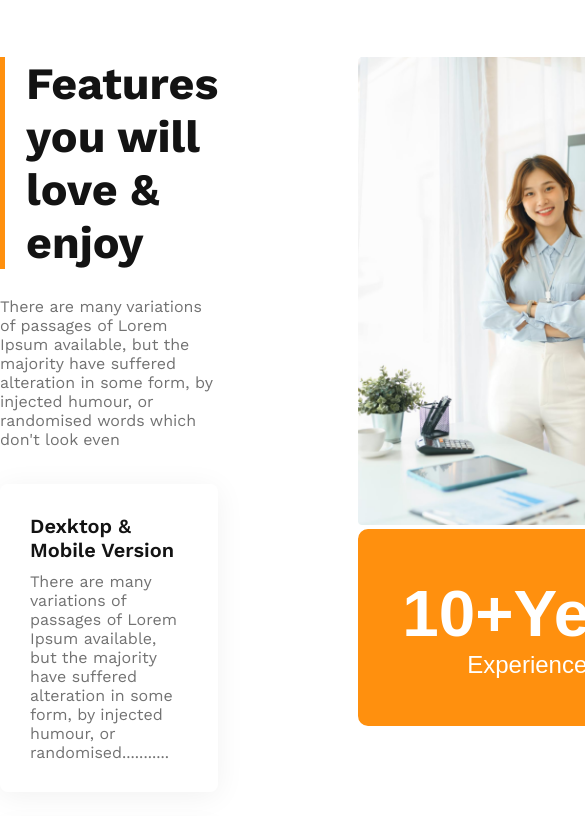
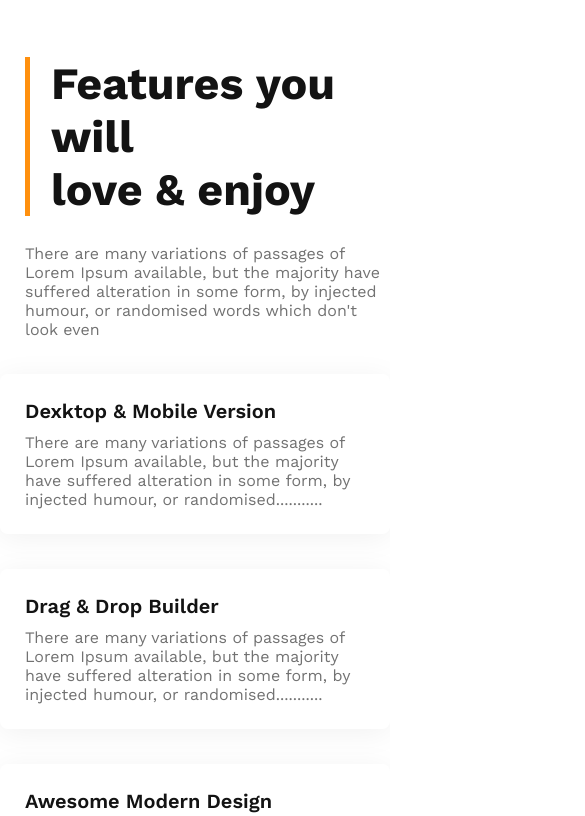
Before and after one commit to Shamim-Islam/G3-Architect, a plain HTML site: page index.html in a window 390 px wide. Shown: the part 3029-3845 px from the top of the page, 585 px wide, since content can reach past the window. Drawn offline with nearby package versions, Linux system fonts and the light colour scheme.

Commit message:
added feature section and made responsive. also completing all the khuchra kaj and It will be the last commit for this project

```diff
--- a/index.html
+++ b/index.html
@@ -49,7 +49,7 @@
         </section>
         <!-- start of features section -->
          <section class="features">
-            <div>
+            <div class="features-left">
                 <h3 id="feature-section-title" class="section-title dark-1">Features you will <br>love & enjoy</h3>
                 <p class="section-description dark-3">There are many variations of passages of Lorem Ipsum available, but the majority have suffered alteration in some form, by injected humour, or randomised words which don't look even</p>
                 <!-- features cards -->
@@ -70,7 +70,7 @@
                     <p class="dark-3">There are many variations of passages of Lorem Ipsum available, but the majority have suffered alteration in some form, by injected humour, or randomised...........</p>
                 </div>
             </div>
-            <div>
+            <div class="features-right">
                 <img src="./images/architect.png" alt="">
                 <button id="experience-batch" class="btn-primary">
                     <span id="experience-year">10+Year</span>
--- a/styles.css/architects.css
+++ b/styles.css/architects.css
@@ -4,10 +4,10 @@
 @import url('https://fonts.googleapis.com/css2?family=Work+Sans:ital,wght@0,100..900;1,100..900&display=swap');
 
 .work-sans-font {
-  font-family: "Work Sans", sans-serif;
-  font-optical-sizing: auto;
-  font-weight: 400;
-  font-style: normal;
+    font-family: "Work Sans", sans-serif;
+    font-optical-sizing: auto;
+    font-weight: 400;
+    font-style: normal;
 }
 
 * {
@@ -92,7 +92,7 @@ main > section {
 }
 
 .brand > span {
-   color: rgb(255, 144, 14);
+    color: rgb(255, 144, 14);
 }
 
 .nav-item {
@@ -188,8 +188,6 @@ span#part-2 {
     margin-bottom: 35px;
     border-radius: 8px;
     box-shadow: 0px 4px 30px 0px rgba(0, 0, 0, 0.06);
-    max-width: 586px;
-    /* background: rgb(255, 255, 255); */
 }
 
 .features-card > .feature-title {
@@ -198,23 +196,24 @@ span#part-2 {
     margin-bottom: 10px;
 }
 
-.features img {
+.features-right img {
     width: 100%;
 }
 
+#experience-batch {
+    padding: 40px 35px;
+    margin-left: -100px;
+    margin-top: -120px;
+}
 #experience-year {
-    font-size: 4.1rem;
+    font-size: 4rem;
     font-weight: 700;
-}
-#experience-batch {
-    padding: 45px 42px;
 }
 
 #experience-batch span:last-child {
     font-size: 1.5rem;
     font-weight: 500;
 }
-
 
 /* some facts section */
 .fact-container {
@@ -240,7 +239,6 @@ span#part-2 {
     font-weight: 600;
     margin-top: 12px;
     margin-bottom: 8px;
-
 }
 
 .fact-name {
@@ -293,7 +291,8 @@ footer {
 @media screen and (max-width: 576px) {
     .navbar,
     .nav-links,
-    .teams {
+    .teams,
+    .features {
         flex-direction: column;
         align-items: center;
     }
@@ -324,6 +323,21 @@ footer {
     .our-features, .facts {
         padding: 30px;
     }
+    .features {
+        gap: 40px;
+    }
+    .features-left .section-title, .features-left .section-description {
+        margin-left: 25px;
+    }
+    .features-card {
+        padding: 25px;
+    }
+
+    #experience-batch {
+        margin-top: 20px;
+        margin-left: 45px;
+    }
+
     .fact-container,
     .sponsors-companies {
         margin: 60px auto;
@@ -350,11 +364,19 @@ footer {
     main > section {
         margin-top: 60px;
     }
-    .teams {
+    .teams,
+    .features {
         flex-direction: column;
     }
     .our-features {
         margin: 0px auto 50px auto;
+    }
+    .features {
+        gap: 40px;
+    }
+    #experience-batch {
+        margin-top: 20px;
+        margin-left: 45px;
     }
     .fact-container,
     .sponsors-companies {
```
